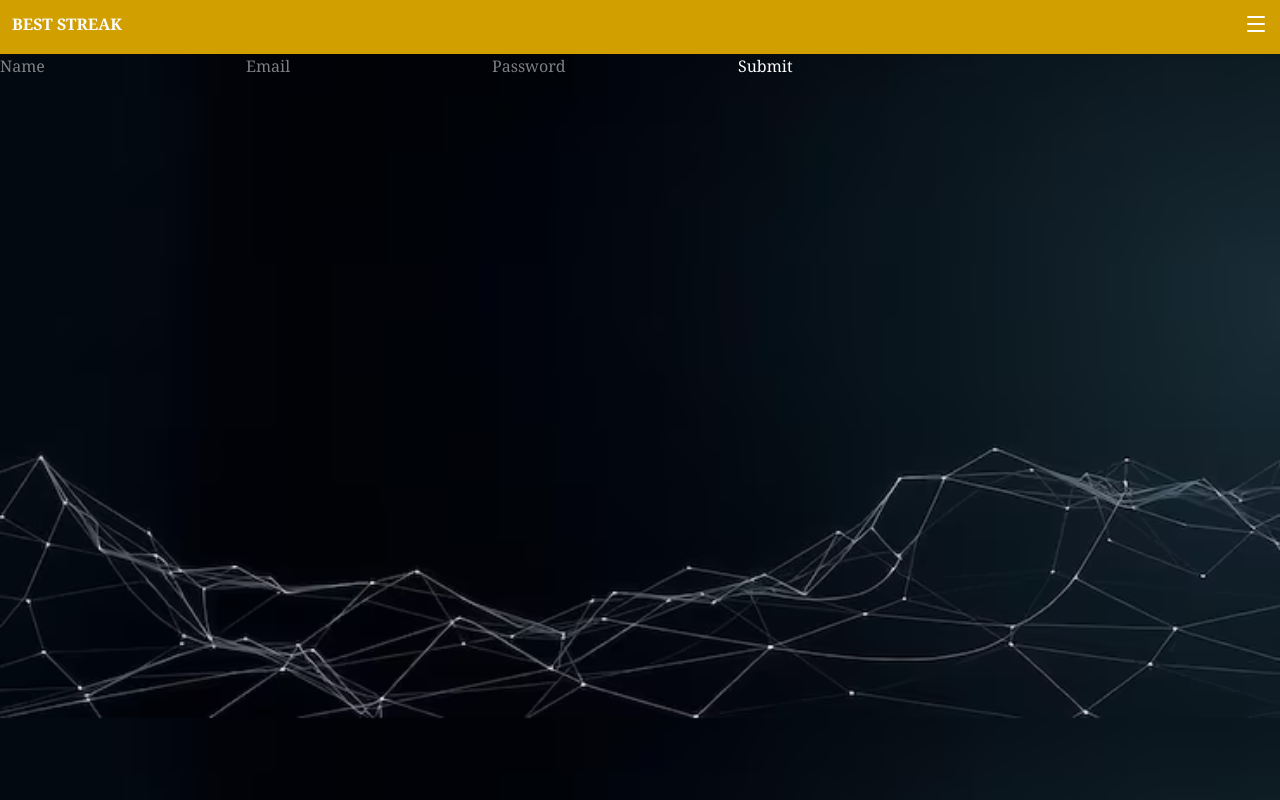
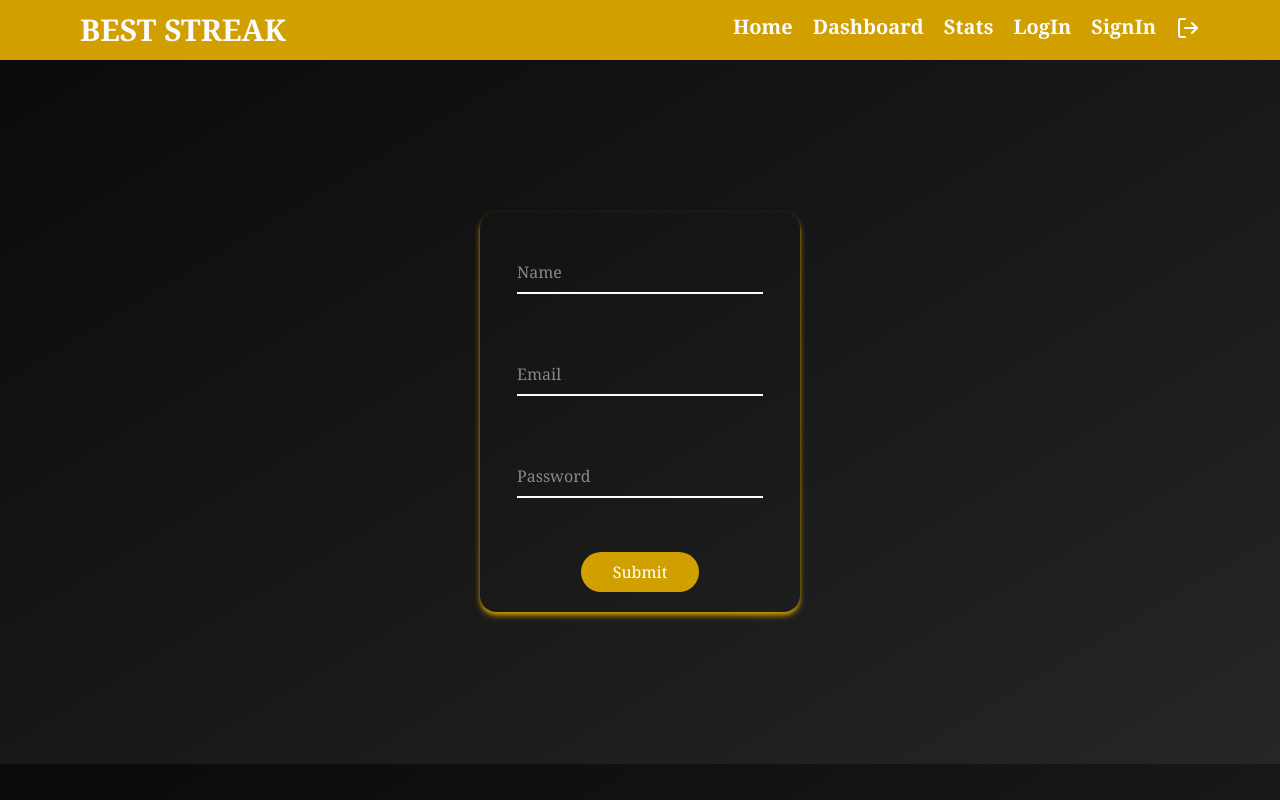
Before and after one commit to MohammedAl-Masri/habit-tracker, a Next.js app: page /register in a window 1280 px wide. Built offline with nearby package versions, Linux system fonts and the light colour scheme; no server answers.

Commit message:
add Tialwind css

```diff
--- a/app/dashboard/page.tsx
+++ b/app/dashboard/page.tsx
@@ -14,34 +14,68 @@ const DashboardPage = async () => {
     })
 
     return (
-        <div>
-            <div>DashboardPage</div>
+        <div className="min-h-[calc(100dvh-6rem)] items-center min-w-screen flex flex-col gap-4
+        justify-center">
+            <h1 className="text-2xl font-bold mb-4 lg:text-3xl lg:mb-8">You can track your<span className="text-primary"> Habit </span>from here</h1>
             <div>
-                <form action={logoutAction}>
-                    <button type="submit">Log out</button>
+                <form action={addHabit}>
+                    <input type="text" name="title" placeholder="Add your habit..."
+                    className="outline-none border-b-2 mx-3
+                    lg:py-2 lg:mb-8 lg:text-2xl"/>
+                    <button className="bg-primary text-white px-3 py-1 rounded-3xl hover:scale-105
+                    transition cursor-pointer
+                    lg:text-2xl lg:hover:scale-115" type="submit">Submit</button>
                 </form>
             </div>
-            <div>
-                <form action={addHabit}>
-                    <input type="text" name="title" placeholder="Add your habit..."/>
-                    <button type="submit">Submit</button>
-                </form>
-            </div>
-            <div>
-                {habit.map((e)=>{
-                const deleteWithId = deleteHabit.bind(null, e.id)
-                const logHabitDone = logHabit.bind(null, e.id)
-                return(
-                <div key={e.id} className="flex gap-2">
-                    <div>{e.title}</div>
-                    <div>Streak: {calculateStreak(e.habitLogs.map(log => log.date))}</div>
-                    <button className="cursor-pointer" onClick={deleteWithId}>Delete</button>
-                    <div>
-                        <form action={logHabitDone}>
-                            <button type="submit">Done</button>
-                        </form>
+                <div>
+                    <table className="border-collapse lg:w-250 lg:text-2xl">
+                        <thead>
+                            <tr>
+                                <th className="border p-3 text-text">Habit</th>
+                                <th className="border p-3 text-text">Streak</th>
+                                <th colSpan={2} className="border p-3 text-text">Actions</th>
+                            </tr>
+                        </thead>
+                        <tbody className="text-center">
+                            {habit.map((e) => {
+                                const deleteWithId = deleteHabit.bind(null, e.id)
+                                const logHabitDone = logHabit.bind(null, e.id)
+                                return (
+                                    <tr key={e.id}>
+                                        <td className="border p-3">{e.title}</td>
+                                        <td className="border p-3">
+                                            {calculateStreak(
+                                                e.habitLogs.map(log => log.date)
+                                            )}
+                                        </td>
+                                        <td className="border p-3">
+                                            <form action={logHabitDone}>
+                                                <button
+                                                    className="bg-green-800 hover:bg-green-700 text-text px-3 py-1 rounded-3xl hover:scale-105 transition cursor-pointer"
+                                                    type="submit"
+                                                >
+                                                    Done
+                                                </button>
+                                            </form>
+                                        </td>
+
+                                        <td className="border p-3">
+                                            <form action={deleteWithId}>
+                                                <button
+                                                    className="bg-red-800 hover:bg-red-700 text-text px-3 py-1 rounded-3xl hover:scale-105 transition cursor-pointer"
+                                                    type="submit"
+                                                >
+                                                    Delete
+                                                </button>
+                                            </form>
+                                        </td>
+                                    </tr>
+                                )
+                            })}
+                        </tbody>
+                    </table>
                     </div>
-                </div>)})}
+                <div>
             </div>
         </div>
     )
--- a/app/layout.tsx
+++ b/app/layout.tsx
@@ -1,6 +1,7 @@
 import type { Metadata } from "next";
 import "./globals.css";
 import MenuNav from "@/components/menu";
+import MenuLg from "@/components/menuLg";
 
 export const metadata: Metadata = {
   title: "Streak Habits App",
@@ -10,11 +11,12 @@ export const metadata: Metadata = {
 export default function RootLayout({ children }: LayoutProps<"/">) {
   return (
     <html lang="en" className="text-text">
-      <body className=" flex flex-col font-serif bg-[url(/background.avif)] bg-cover bg-center
-      min-h-[calc(100dvh-6rem)]">
-        <div className="p-3 sticky flex justify-between bg-primary text-text ">
-            <div className="uppercase font-bold">Best <span className="text-text">Streak</span></div>
-            <div><MenuNav/></div>
+      <body className=" flex flex-col font-serif bg-cover bg-center
+      min-h-[calc(100dvh-6rem)] bg-gradient-to-br from-neutral-950 via-neutral-900 to-neutral-800">
+        <div className="p-3 lg:px-20 sticky flex justify-between bg-primary text-text ">
+            <div className="uppercase font-bold lg:text-3xl">Best <span className="text-text hover:text-gray-300 transition">Streak</span></div>
+            <div className="sm:hidden"><MenuNav/></div>
+            <div className="hidden sm:flex"><MenuLg/></div>
         </div>
         {children}
         </body>
--- a/app/login/page.tsx
+++ b/app/login/page.tsx
@@ -6,13 +6,19 @@ const LogInPage = () => {
     return (
         <div className="min-h-[calc(100dvh-6rem)] items-center min-w-screen flex">
                 <form action={LoginAction} className="text-center w-50 h-70 rounded-2xl flex flex-col
-                items-center gap-10 border-2 p-5 m-auto justify-between">
-                    <div className="h-25 flex justify-between flex-col items-center">
-                        <input className="outline-none border-b-2" name="email" type="text" placeholder="Email..."/>
-                        <input className="outline-none border-b-2" name="password" type="password" placeholder="Password..."/>
+                items-center gap-10 p-5 m-auto justify-between shadow-md shadow-primary
+                lg:w-80 lg:h-100">
+                    <div className="h-25 flex justify-between flex-col items-center
+                    lg:gap-15 lg:mt-5">
+                        <input className="outline-none border-b-2 lg:py-2" name="email" type="text"
+                        placeholder="Email..."/>
+                        <input className="outline-none border-b-2 lg:py-2" name="password" type="password"
+                        placeholder="Password..."/>
                     </div>
                     <div>
-                        <button className="bg-primary px-8 py-2 rounded-3xl" type="submit">Submit</button>
+                        <button className="bg-primary px-8 py-2 rounded-3xl hover:scale-105 transition
+                        cursor-progress
+                        lg:px-8 lg:hover:scale-115 mb-8" type="submit">Submit</button>
                     </div>
                 </form>
         </div>
--- a/app/register/page.tsx
+++ b/app/register/page.tsx
@@ -3,12 +3,22 @@ import { registerAction } from "@/lib/action"
 
 const RegisterPage = () => {
     return (
-        <div>
-            <form action={registerAction}>
-                <input name="name" type="text" placeholder="Name"/>
-                <input name="email" type="text" placeholder="Email"/>
-                <input name="password" type="password" placeholder="Password"/>
-                <button type="submit">Submit</button>
+        <div className="min-h-[calc(100dvh-6rem)] items-center min-w-screen flex">
+            <form action={registerAction} className="text-center w-50 h-70 rounded-2xl flex flex-col
+                items-center gap-10 p-5 m-auto justify-between shadow-md shadow-primary
+                lg:w-80 lg:h-100">
+                <div className="h-25 flex justify-between flex-col items-center lg:gap-15 lg:mt-5">
+                    <input className="outline-none border-b-2 lg:py-2" name="name" type="text" placeholder="Name"/>
+                    <input className="outline-none border-b-2 lg:py-2" name="email" type="text" placeholder="Email"/>
+                    <input className="outline-none border-b-2 lg:py-2" name="password" type="password"
+                    placeholder="Password"/>
+                </div>
+                <div>
+                    <button className="bg-primary text-white px-4 py-2 rounded-3xl
+                    hover:scale-105 transition cursor-pointer
+                    lg:px-8 lg:hover:scale-115
+                    " type="submit">Submit</button>
+                </div>
             </form>
         </div>
     )
--- a/app/stats/page.tsx
+++ b/app/stats/page.tsx
@@ -13,13 +13,41 @@ const StatsPage = async () => {
         })
 
     return (
-        <div>{habit.map((e)=>{
-            return <div key={e.id}>
-                <div>Habit: {e.title}</div>
-                <div>Streak: {calculateStreak(e.habitLogs.map(log => log.date))}</div>
-                <div>Best Streak: {calculateBestStreak(e.habitLogs.map(log => log.date))}</div>
-            </div>
-        })}</div>
+    <div className="min-h-[calc(100dvh-6rem)] items-center min-w-screen flex flex-col justify-center">
+        <h1 className="lg:text-4xl lg:mb-8">Here all your <span className="text-primary">Stats</span></h1>
+        <table className="border-collapse lg:w-250 lg:text-2xl">
+            <thead>
+                <tr>
+                    <th className="border p-3">Habit</th>
+                    <th className="border p-3">Streak</th>
+                    <th className="border p-3">Best Streak</th>
+                </tr>
+            </thead>
+            <tbody>
+                {habit.map((e) => {
+                    return (
+                        <tr key={e.id}>
+                            <td className="border p-3 text-center">
+                                {e.title}
+                            </td>
+
+                            <td className="border p-3 text-center">
+                                {calculateStreak(
+                                    e.habitLogs.map(log => log.date)
+                                )}
+                            </td>
+
+                            <td className="border p-3 text-center">
+                                {calculateBestStreak(
+                                    e.habitLogs.map(log => log.date)
+                                )}
+                            </td>
+                        </tr>
+                    )
+                })}
+            </tbody>
+            </table>
+        </div>
     )
 }
 
--- a/components/menu.tsx
+++ b/components/menu.tsx
@@ -3,6 +3,7 @@
 import { Menu, X } from "lucide-react"
 import Link from "next/link"
 import { useState } from "react"
+import { logoutAction } from "@/lib/action"
 
 const MenuNav = () => {
     const [isOpen, setIsOpen] = useState(false)
@@ -37,6 +38,11 @@ const MenuNav = () => {
                     <li>
                         <Link onClick={closeMenu} href={'/register'}>Signin</Link>
                     </li>
+                    <li>
+                        <form action={logoutAction}>
+                            <button type="submit">Log out</button>
+                        </form>
+                    </li>
                 </ul>
             ) : <ul className="absolute inset-x-65 top-16 opacity-0
                                 translate-y-2.5 transition-opacity pointer-events-none"></ul>}</div>
--- /dev/null
+++ b/components/menuLg.tsx
@@ -0,0 +1,36 @@
+import Link from "next/link"
+import { logoutAction } from "@/lib/action"
+import { LogOutIcon } from "lucide-react"
+
+
+const MenuLg = () => {
+    return (
+        <div>
+            <ul className="flex gap-5 text-[20px] font-bold">
+                    <li className="hover:scale-120 hover:text-gray-300 transition">
+                        <Link href={'/'}>Home</Link>
+                    </li>
+                    <li className="hover:scale-120 hover:text-gray-300 transition">
+                        <Link href={'/dashboard'}>Dashboard</Link>
+                    </li>
+                    <li className="hover:scale-120 hover:text-gray-300 transition">
+                        <Link href={'/stats'}>Stats</Link>
+                    </li>
+                    <li className="hover:scale-120 hover:text-gray-300 transition">
+                        <Link href={'/login'}>LogIn</Link>
+                    </li>
+                    <li className="hover:scale-120 hover:text-gray-300 transition">
+                        <Link href={'/register'}>SignIn</Link>
+                    </li>
+                    <li className="hover:scale-120 hover:text-red-900 transition">
+                        <form action={logoutAction}>
+                            <button type="submit"><LogOutIcon className="text-text hover:text-red-900
+                            mt-1"/></button>
+                        </form>
+                    </li>
+                </ul>
+        </div>
+    )
+}
+
+export default MenuLg
```
Also changed, not shown: app/page.tsx (+32 -6 lines).
